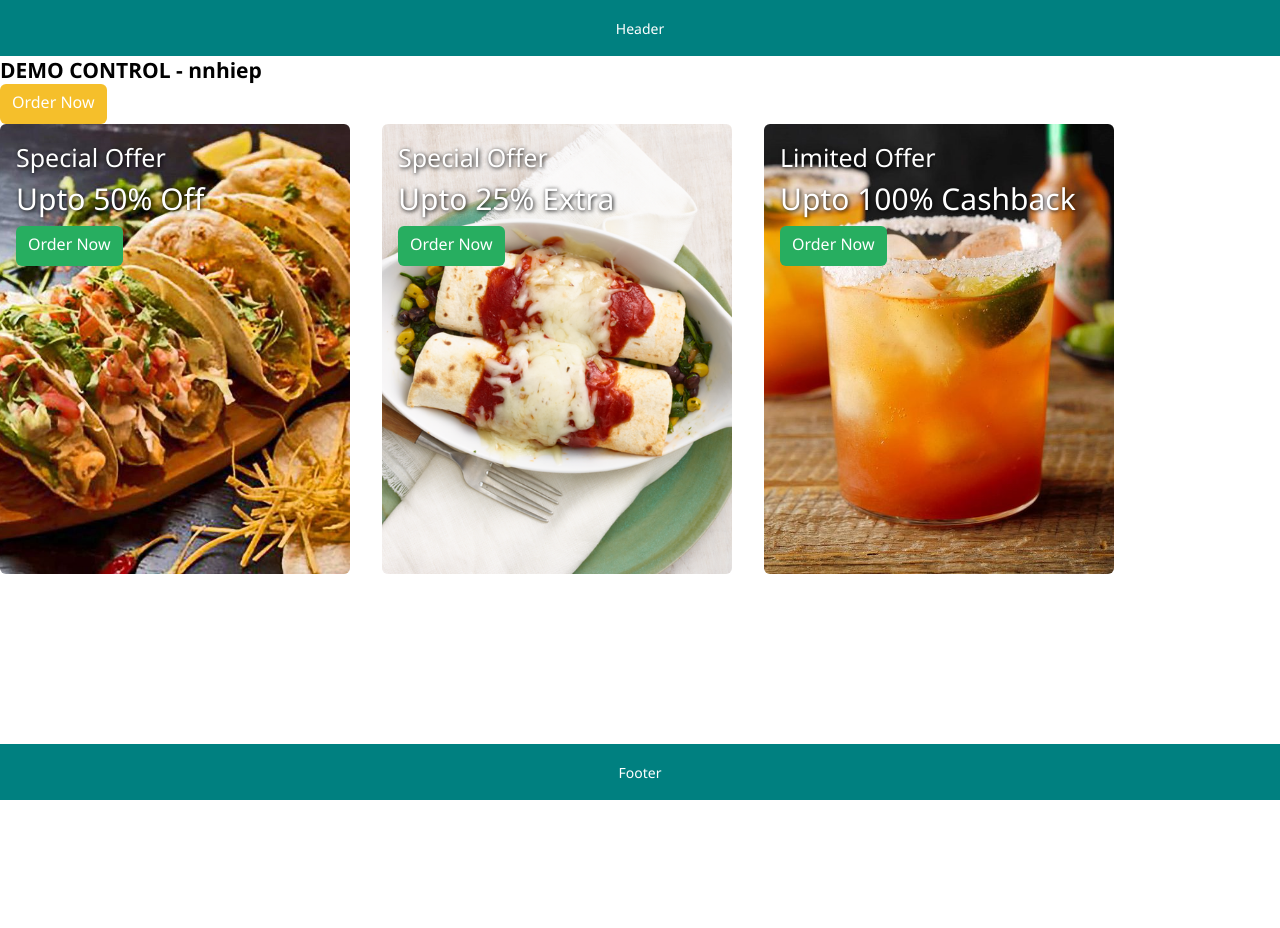
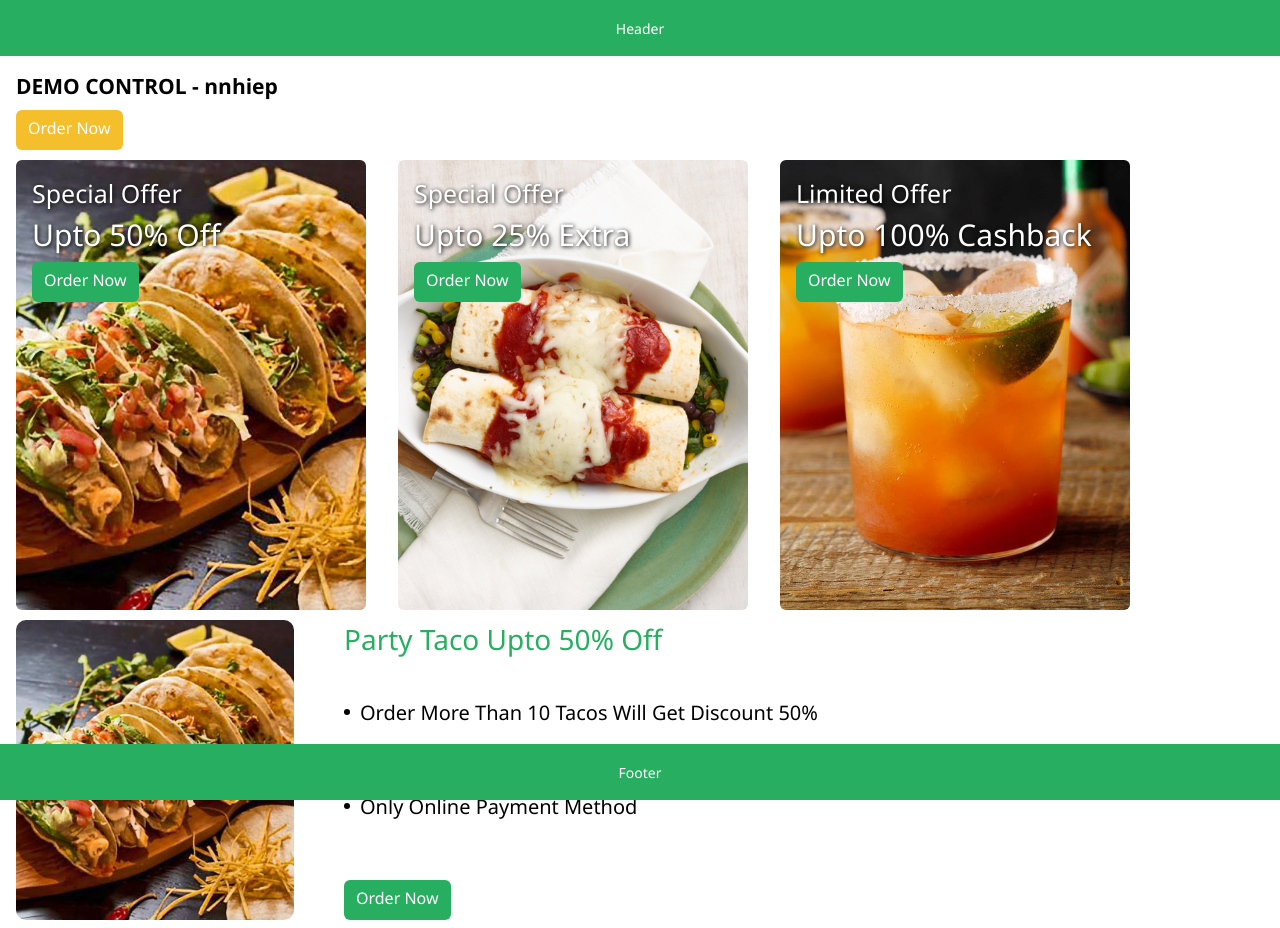
Before and after one commit to nnhiep582k2/BTL_Web_OrderFood, a Vue app: page / in a window 1280 px wide. Shown: the top 928 px of the page. Before the commit the page ends 800 px from the top, so only its background shows below. Built offline with nearby package versions, Linux system fonts and the light colour scheme.

Commit message:
feat: complete base promotion

```diff
--- a/src/assets/styles/common.scss
+++ b/src/assets/styles/common.scss
@@ -1,3 +1,15 @@
 .d-flex {
     display: flex;
 }
+
+.flex-1 {
+    flex: 1;
+}
+
+.m-b-10 {
+    margin-bottom: 10px;
+}
+
+.m-b-20 {
+    margin-bottom: 20px;
+}
--- a/src/assets/styles/main.scss
+++ b/src/assets/styles/main.scss
@@ -12,3 +12,20 @@ html {
     font-weight: normal;
     font-family: 'Segoe UI', Tahoma, Geneva, Verdana, sans-serif;
 }
+
+::-webkit-scrollbar {
+    width: 10px;
+}
+
+::-webkit-scrollbar-track {
+    background: white;
+}
+
+::-webkit-scrollbar-thumb {
+    border-radius: 6px;
+    background: var(--color-primary);
+}
+
+::-webkit-scrollbar-thumb:hover {
+    background: var(--color-primary-bolder);
+}
--- a/src/components/BaseButton.vue
+++ b/src/components/BaseButton.vue
@@ -30,6 +30,7 @@ const props = withDefaults(defineProps<IProps>(), {
     height: var(--height-control);
     font-size: var(--fontsize-control);
     user-select: none;
+    width: fit-content;
     &:hover {
         cursor: pointer;
     }
--- /dev/null
+++ b/src/components/BasePromotion.vue
@@ -0,0 +1,92 @@
+<template>
+    <div class="base-promotion d-flex">
+        <div class="promotion-left">
+            <img :src="src" :alt="alt" />
+        </div>
+        <div class="promotion-right">
+            <div class="promotion-title">{{ title }}</div>
+            <div class="promotion-list">
+                <div
+                    class="promotion-item m-b-20"
+                    v-for="(data, index) in datas"
+                    :key="index"
+                >
+                    {{ data }}
+                </div>
+            </div>
+            <base-button :type="buttonType" :text="buttonText" />
+        </div>
+    </div>
+</template>
+
+<script setup lang="ts">
+import { ButtonType } from '@/enums/ButtonType';
+import BaseButton from './BaseButton.vue';
+
+interface IProps {
+    title: string;
+    src: string;
+    alt?: string;
+    buttonType?: ButtonType;
+    buttonText?: string;
+    datas?: string[];
+}
+
+const props = withDefaults(defineProps<IProps>(), {
+    src: '',
+    alt: '',
+    buttonType: ButtonType.success,
+    buttonText: 'Order Now',
+});
+</script>
+
+<style lang="scss" scoped>
+.base-promotion {
+    .promotion-left {
+        width: 278px;
+        height: 300px;
+        overflow: hidden;
+        border-radius: 10px;
+        margin-right: 50px;
+        img {
+            width: 100%;
+            height: 100%;
+            object-fit: cover;
+        }
+    }
+    .promotion-right {
+        display: flex;
+        flex-direction: column;
+        justify-content: space-between;
+        .promotion-title {
+            font-size: 28px;
+            color: var(--color-primary);
+            margin-bottom: 20px;
+            font-weight: 500;
+        }
+    }
+    .promotion-list {
+        margin-bottom: 20px;
+        flex: 1;
+        display: flex;
+        flex-direction: column;
+        justify-content: center;
+        .promotion-item {
+            position: relative;
+            font-size: 20px;
+            margin-left: 16px;
+            &::after {
+                content: '';
+                position: absolute;
+                top: 50%;
+                left: -16px;
+                width: 6px;
+                height: 6px;
+                border-radius: 50%;
+                transform: translateY(-50%);
+                background-color: black;
+            }
+        }
+    }
+}
+</style>
--- a/src/layouts/ContentLayout.vue
+++ b/src/layouts/ContentLayout.vue
@@ -8,7 +8,8 @@
 
 <style lang="scss" scoped>
 .content {
-    margin: 56px 0 0;
+    margin: 56px 0;
+    padding: 16px;
     min-height: calc(100vh - 56px - 56px);
 }
 </style>
--- a/src/layouts/FooterLayout.vue
+++ b/src/layouts/FooterLayout.vue
@@ -6,15 +6,16 @@
 
 <style lang="scss" scoped>
 .footer {
+    z-index: 10;
     display: flex;
     align-items: center;
     justify-content: center;
     position: fixed;
-    botom: 0;
+    bottom: 0;
     left: 0;
     width: 100%;
     height: 56px;
     color: white;
-    background-color: teal;
+    background-color: var(--color-primary);
 }
 </style>
--- a/src/layouts/HeaderLayout.vue
+++ b/src/layouts/HeaderLayout.vue
@@ -6,6 +6,7 @@
 
 <style lang="scss" scoped>
 .header {
+    z-index: 10;
     display: flex;
     align-items: center;
     justify-content: center;
@@ -15,6 +16,6 @@
     width: 100%;
     height: 56px;
     color: white;
-    background-color: teal;
+    background-color: var(--color-primary);
 }
 </style>
--- /dev/null
+++ b/src/mocks/BasePromotions.ts
@@ -0,0 +1,44 @@
+import { ButtonType } from '@/enums/ButtonType';
+import Ads1 from '@/assets/images/demo/dis-1.jpg';
+import Ads2 from '@/assets/images/demo/dis-2.png';
+import Ads3 from '@/assets/images/demo/dis-3.jpg';
+
+interface IDataBasePromotions {
+    src: string;
+    title: string;
+    datas: string[];
+    button?: {
+        type: ButtonType;
+        text: string;
+    };
+}
+
+export const DataBasePromotions: IDataBasePromotions[] = [
+    {
+        src: Ads1,
+        title: 'Party Taco Upto 50% Off',
+        datas: [
+            'Order More Than 10 Tacos Will Get Discount 50%',
+            'Only Weekend Night',
+            'Only Online Payment Method',
+        ],
+    },
+    {
+        src: Ads2,
+        title: 'Happy Lunch Upto 25% Extra',
+        datas: [
+            'Free Up Size Burrito',
+            'Only Lunch From 10am To 2pm',
+            'Only Delivery',
+        ],
+    },
+    {
+        src: Ads3,
+        title: 'New Drink 100% Cashback',
+        datas: [
+            'Free 01 Michelada When Total Bill More Than $20',
+            'From 23/11/2021 To 12/12/2021',
+            'Only Online Payment Method',
+        ],
+    },
+];
--- a/src/views/HomeView.vue
+++ b/src/views/HomeView.vue
@@ -1,7 +1,7 @@
 <template>
-    <h2>DEMO CONTROL - nnhiep</h2>
-    <base-button :type="ButtonType.warning" text="Order Now" />
-    <div class="d-flex">
+    <h2 class="m-b-10">DEMO CONTROL - nnhiep</h2>
+    <base-button class="m-b-10" :type="ButtonType.warning" text="Order Now" />
+    <div class="d-flex m-b-10">
         <base-ads
             v-for="(item, index) in DataBaseAds"
             :src="item.src"
@@ -17,13 +17,23 @@
             </template>
         </base-ads>
     </div>
+    <base-promotion
+        class="m-b-10"
+        v-for="(item, index) in DataBasePromotions"
+        :src="item.src"
+        :key="index"
+        :title="item.title"
+        :datas="item.datas"
+    />
 </template>
 
 <script setup lang="ts">
 import BaseButton from '@/components/BaseButton.vue';
 import BaseAds from '@/components/BaseAds.vue';
+import BasePromotion from '@/components/BasePromotion.vue';
 import { ButtonType } from '@/enums/ButtonType';
 import { DataBaseAds } from '@/mocks/BaseAds';
+import { DataBasePromotions } from '@/mocks/BasePromotions';
 </script>
 
 <style lang="scss" scoped>
--- a/tsconfig.app.json
+++ b/tsconfig.app.json
@@ -3,6 +3,7 @@
     "include": ["env.d.ts", "src/**/*", "src/**/*.vue", "src/**/**/*.vue"],
     "exclude": ["src/**/__tests__/*"],
     "compilerOptions": {
+        "emitDeclarationOnly": true,
         "allowImportingTsExtensions": true,
         "noImplicitAny": false,
         "composite": true,
```
